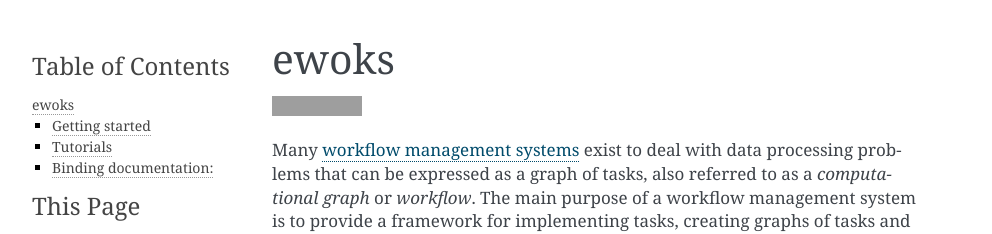
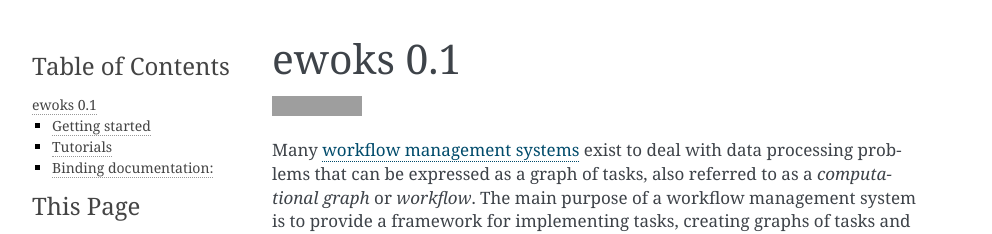
Before and after one commit to ewoks-kit/ewoks, a Sphinx documentation site: the page built from doc/index.rst, in a window 1280 px wide. Shown: the top 234 px of the page, without its empty margins (148-1140 px from the left). Built offline with Sphinx 7.4.7, drawn with Linux system fonts in a browser that asks for light colours; pages that are not in the unit, such as notebooks, are missing from menus; grey boxes are pictures that could not be loaded.

Commit message:
'python -m sphinx' was missing project name and release which only 'python setup.py build_sphinx' had.

```diff
--- a/doc/conf.py
+++ b/doc/conf.py
@@ -1,6 +1,8 @@
 """rm -rf doc/_generated/; python setup.py build_sphinx -E -a
 """
 
+project = "ewoks"
+release = "0.1"
 copyright = "2021, ESRF"
 author = "ESRF"
 
--- a/setup.cfg
+++ b/setup.cfg
@@ -70,7 +70,6 @@ max-line-length = 88
 [build_sphinx]
 project = ewoks
 version = attr: ewoks.__version__
-release = 0.1
 source-dir = ./doc
 
 [coverage:run]
```
